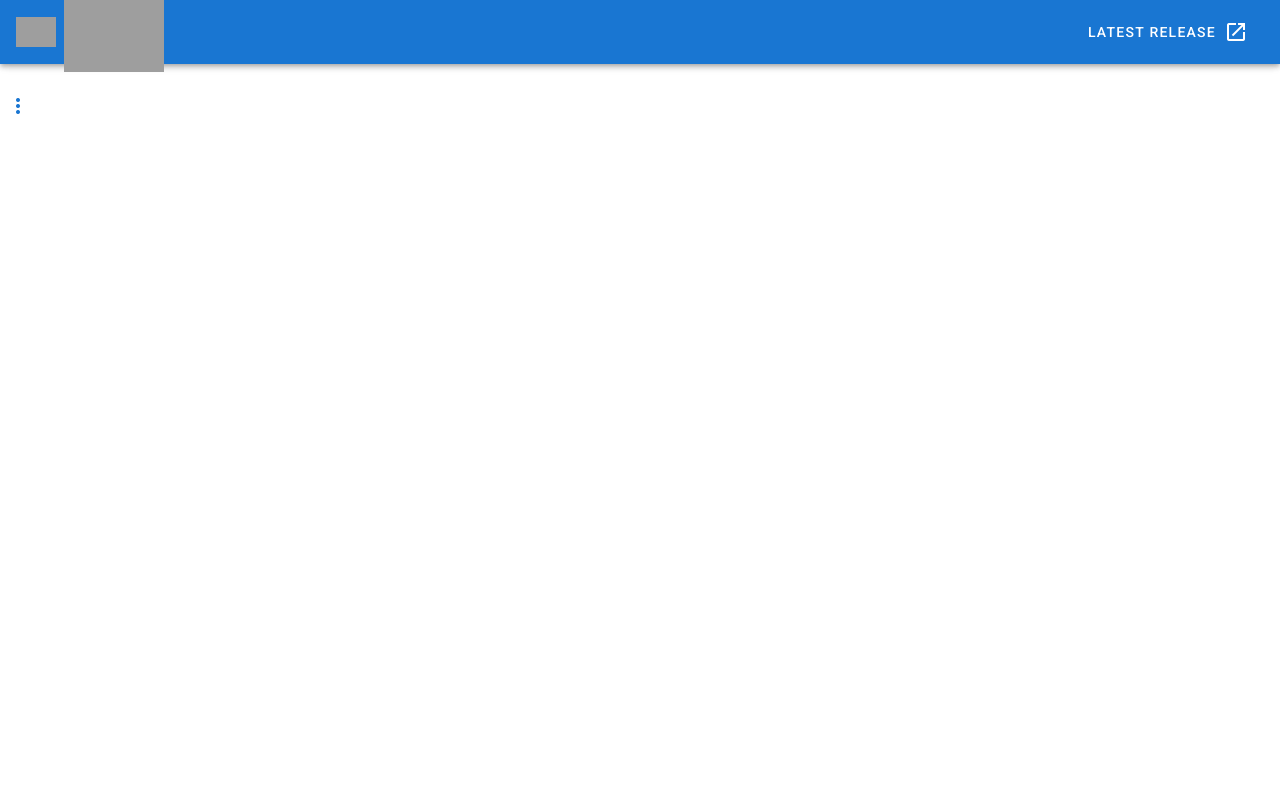
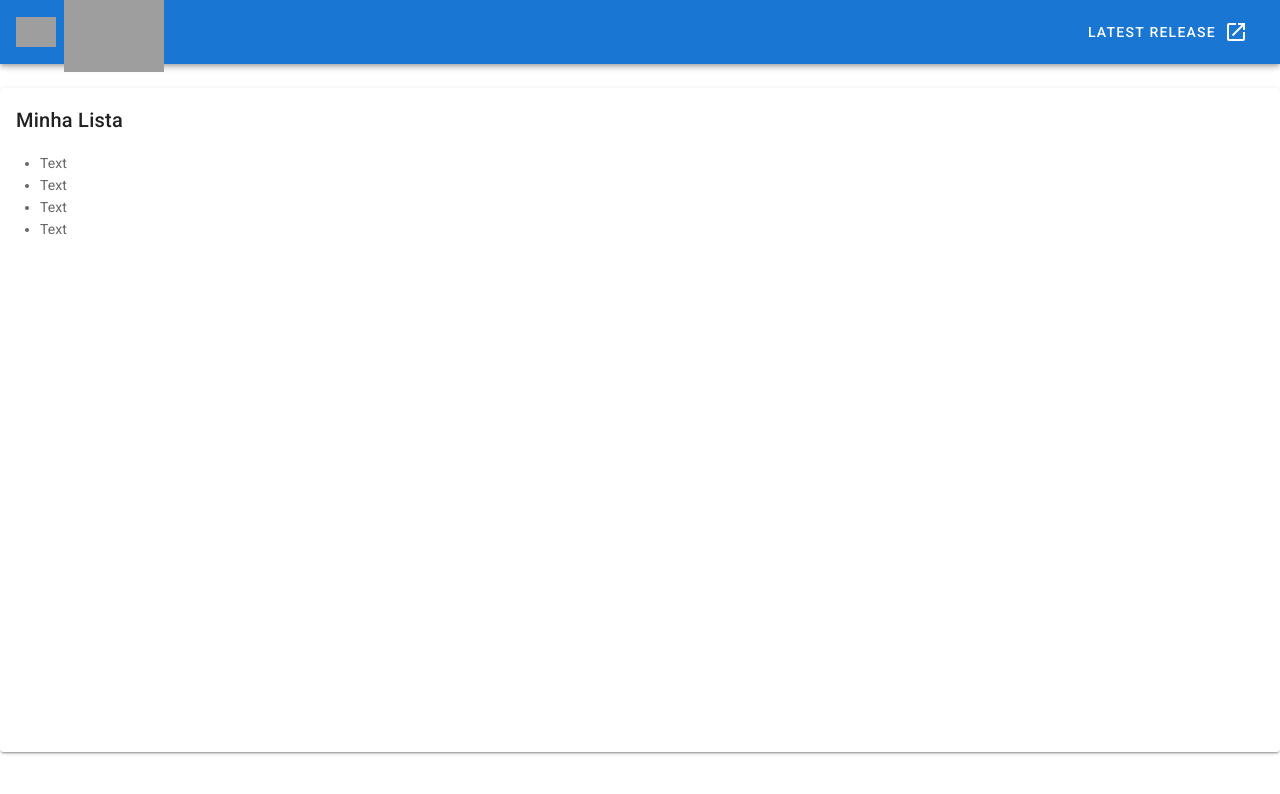
Before and after one commit to filipanselmo11/v-menu-app-2, a Vue app: page / in a window 1280 px wide. Shown: the top 794 px of the page. Built offline with nearby package versions, Linux system fonts and the light colour scheme; grey boxes are pictures that could not be loaded.

Commit message:
Add My List

```diff
--- a/src/App.vue
+++ b/src/App.vue
@@ -41,7 +41,8 @@
       <!-- <menu-1></menu-1> -->
       <!-- <container-menu></container-menu> -->
       <!-- <html-menu></html-menu> -->
-      <novo-menu-component></novo-menu-component>
+      <!-- <novo-menu-component></novo-menu-component> -->
+      <my-list></my-list>
     </v-main>
   </v-app>
 </template>
@@ -54,11 +55,12 @@
 
 // import ContainerMenu from "./components/ContainerMenu.vue"
 // import HtmlMenu from './components/HtmlMenu.vue';
-import NovoMenuComponent from './components/NovoMenuComponent.vue';
+// import NovoMenuComponent from './components/NovoMenuComponent.vue';
 
 // import MenuComponent from './components/MenuComponent.vue';
+import MyList from './components/MyList.vue';
 export default {
-  components: { NovoMenuComponent },
+  components: { MyList },
   name: "App",
   data: () => ({
     //
--- /dev/null
+++ b/src/components/MyList.vue
@@ -0,0 +1,27 @@
+<template>
+  <div class="v-card v-sheet theme--light">
+  <div class="v-card__title">Minha Lista</div>
+  <div class="v-card__text my-list">
+    <ul>
+      <li>Text</li>
+      <li>Text</li>
+      <li>Text</li>
+      <li>Text</li>
+    </ul>
+  </div>
+</div>
+</template>
+
+<script>
+export default {
+    name: 'myList',
+}
+</script>
+
+<style scoped>
+.my-list {
+    height: calc(100vh - 200px);
+    overflow-y: auto !important;
+}
+
+</style>
```
